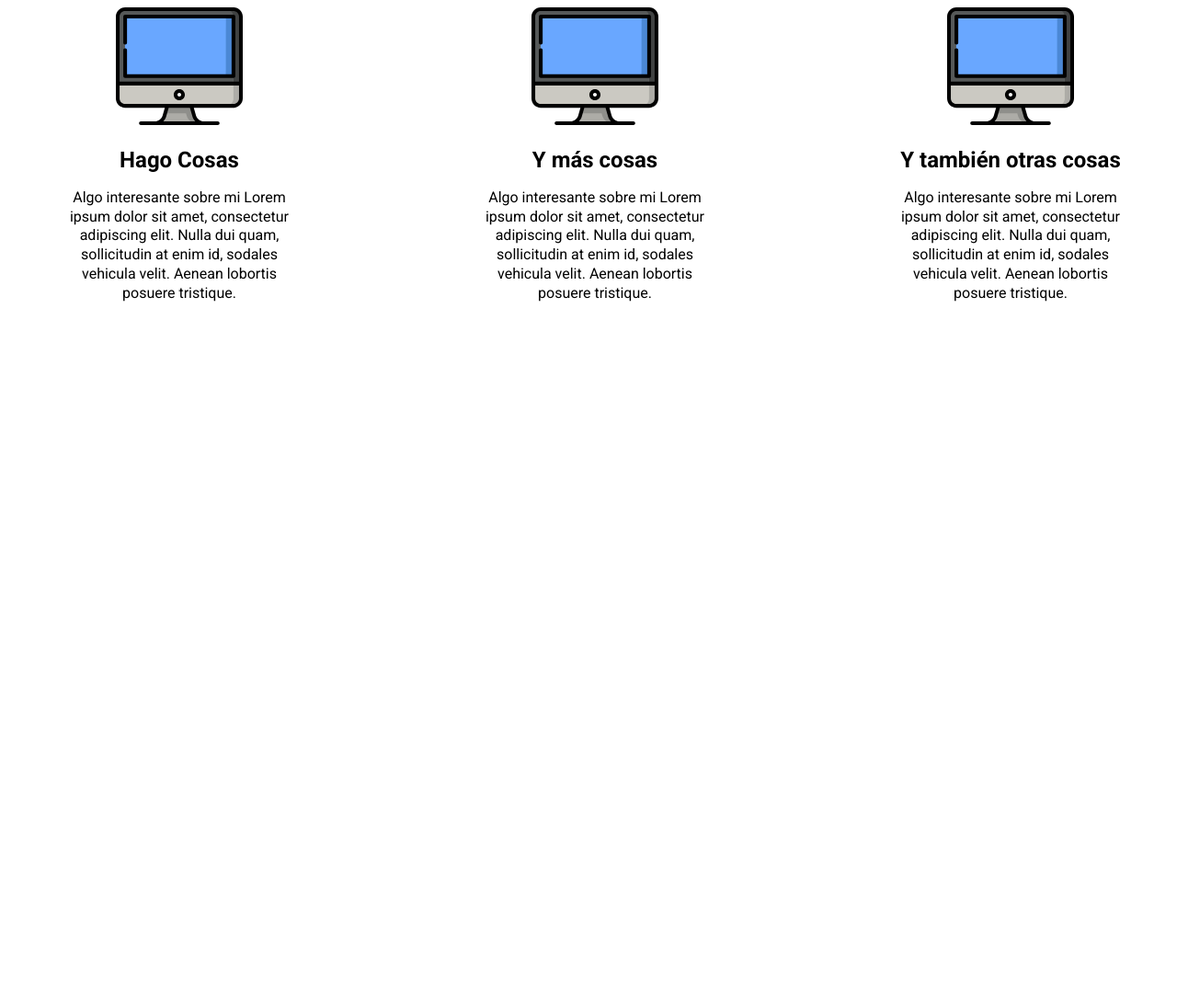
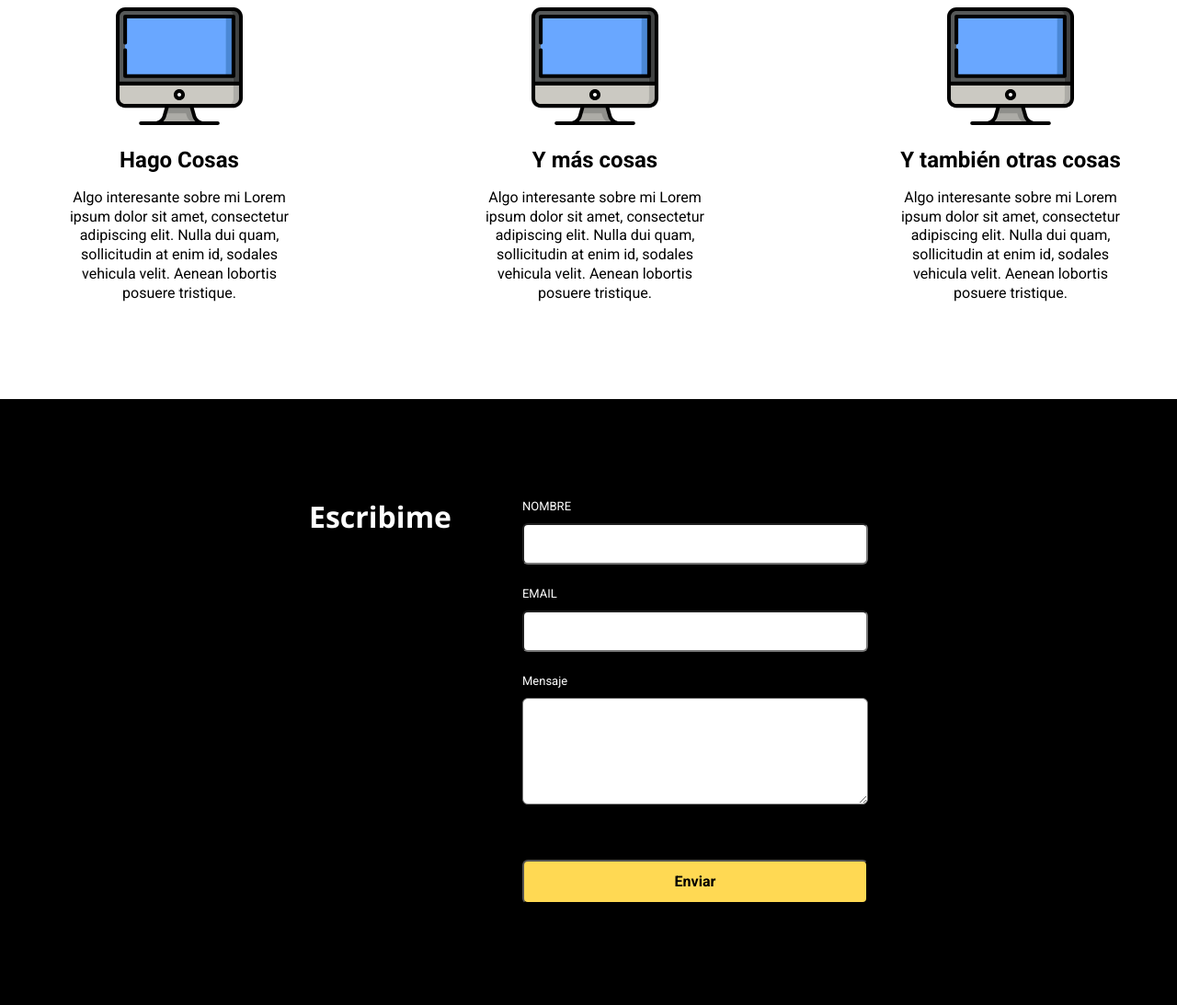
Before and after one commit to pmpeloc/my-site, a plain HTML site: page index.html in a window 1280 px wide. Shown: the part 1289-2382 px from the top of the page at 92% size. Before the commit the page ends 1723 px from the top, so only its background shows below. Drawn offline with nearby package versions, Linux system fonts and the light colour scheme.

Commit message:
feat: Seccion Contacto agregada

```diff
--- a/css/styles.css
+++ b/css/styles.css
@@ -249,3 +249,69 @@ h2 {
     column-gap: 19rem;
   }
 }
+
+/* Contacto */
+
+.contacto {
+  background-color: #000;
+  color: #fff;
+  padding-block: 6.5rem;
+}
+
+.contacto h2 {
+  text-align: center;
+  margin-top: 0;
+  margin-bottom: 4.8rem;
+}
+
+.contacto-flex {
+  display: flex;
+  flex-direction: column;
+}
+
+.formulario {
+  display: flex;
+  flex-direction: column;
+}
+
+.formulario label {
+  font-size: 1.3rem;
+  margin-top: 2.5rem;
+  margin-bottom: 1rem;
+}
+
+.formulario label:first-of-type {
+  margin-top: 0;
+}
+
+.formulario input {
+  font-size: 3.4rem;
+  border-radius: 0.6rem;
+}
+
+.formulario textarea {
+  border-radius: 0.6rem;
+  margin-bottom: 6rem;
+}
+
+.formulario button {
+  font-weight: 700;
+  padding-block: 1.3rem;
+  padding-inline: 3.1rem;
+  border-radius: 0.6rem;
+  background-color: #ffd953;
+}
+
+@media (min-width: 768px) {
+  .contacto {
+    padding-block: 11rem;
+  }
+  .contacto-flex {
+    flex-direction: row;
+    justify-content: center;
+    gap: 7.7rem;
+  }
+  .formulario {
+    max-width: 37.6rem;
+  }
+}
--- a/index.html
+++ b/index.html
@@ -86,5 +86,19 @@
         </div>
       </div>
     </main>
+    <section class="contacto" id="escribime">
+      <div class="contacto-flex container">
+        <h2>Escribime</h2>
+        <form class="formulario">
+          <label for="name">NOMBRE</label>
+          <input type="text" name="name" />
+          <label for="email">EMAIL</label>
+          <input type="email" name="email" />
+          <label for="message">Mensaje</label>
+          <textarea name="message" rows="6"></textarea>
+          <button type="submit">Enviar</button>
+        </form>
+      </div>
+    </section>
   </body>
 </html>
```
